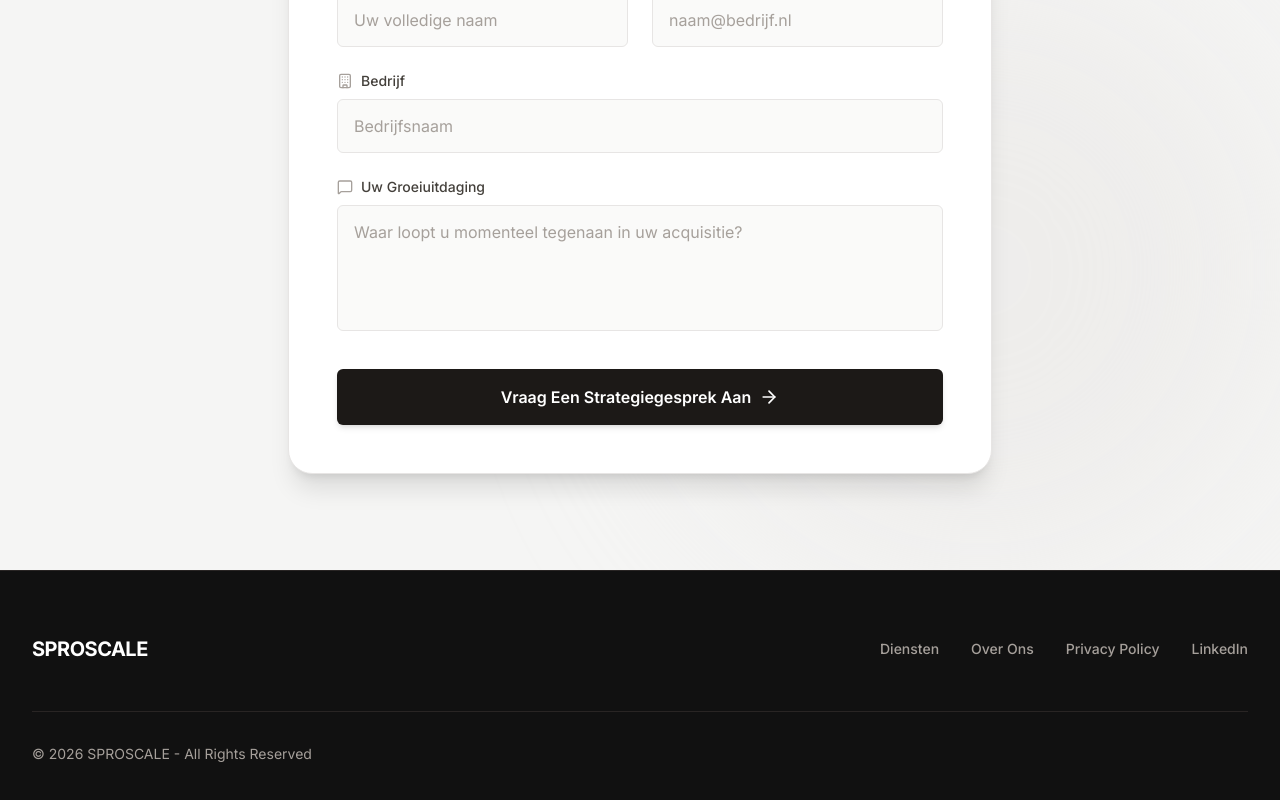
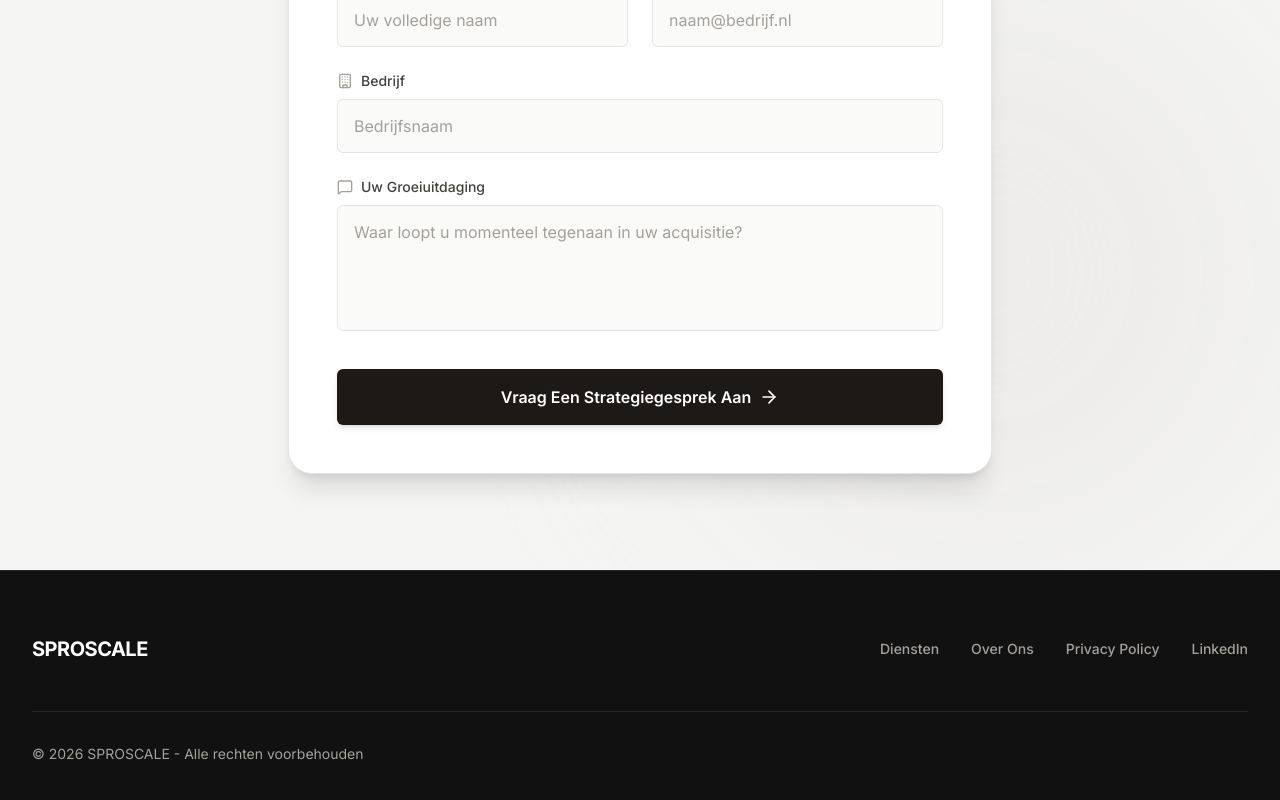
Before and after one commit to Jayjayspr/Sproscale, a Next.js app: page / in a window 1280 px wide. Shown: the part 4994-5794 px from the top of the page. Built offline with nearby package versions, Linux system fonts and the light colour scheme; no server answers; a web font is replaced by a local one.

Commit message:
Final cleanup and domain fixes

```diff
--- a/components/Footer.tsx
+++ b/components/Footer.tsx
@@ -18,7 +18,7 @@ export default function Footer() {
         </div>
 
         <div className="mt-12 pt-8 border-t border-stone-800 flex flex-col md:flex-row justify-between items-center gap-4 text-sm">
-          <p>© {new Date().getFullYear()} SPROSCALE - All Rights Reserved</p>
+          <p>© {new Date().getFullYear()} SPROSCALE - Alle rechten voorbehouden</p>
 
         </div>
       </div>
```
